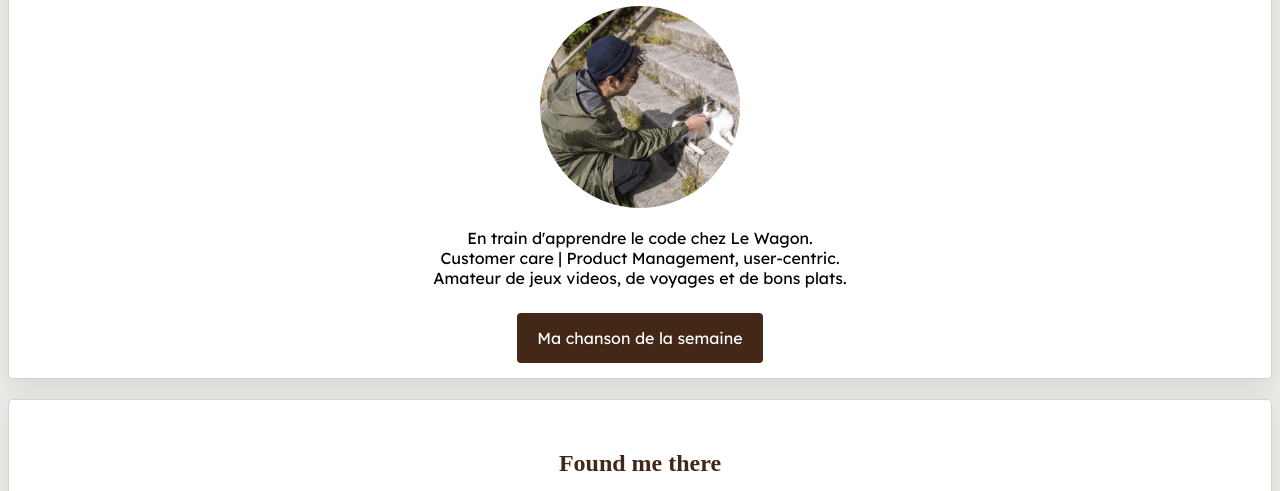
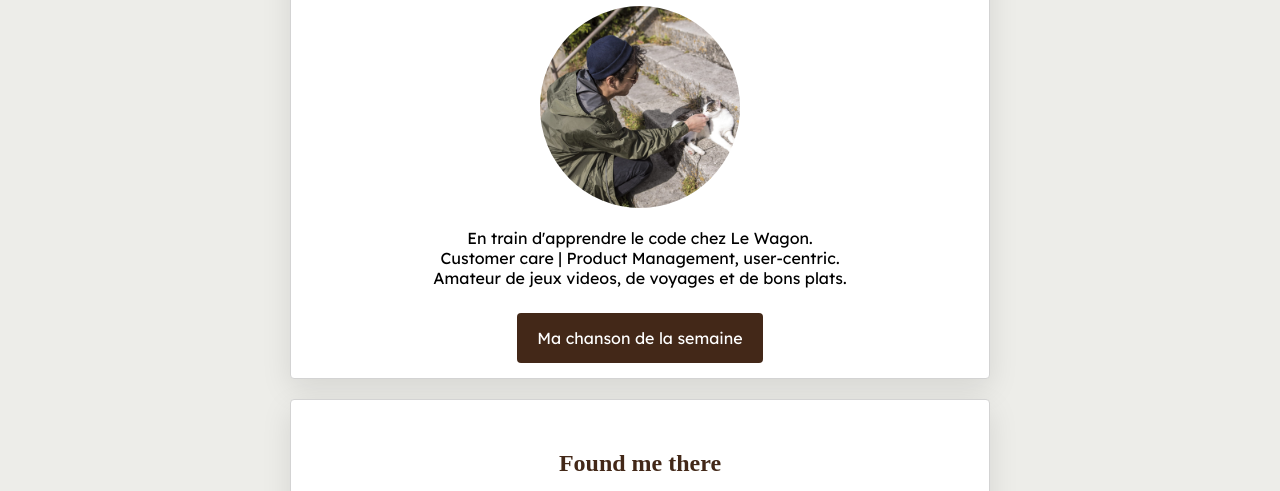
Before and after one commit to mika-sou/profile, a plain HTML site: page index.html in a window 1280 px wide. Shown: the part 134-625 px from the top of the page. Drawn offline with Linux system fonts and the light colour scheme.

Commit message:
make my profile prettier

```diff
--- a/style.css
+++ b/style.css
@@ -1,5 +1,9 @@
+.container {
+  width: 700px;
+  margin: 0 auto;
+}
+
 @media (max-width: 960px) {
-  /* Pour un écran < 960px, cette classe CSS s'applique */
   .container {
     width: 500px;
     margin: 0 auto;
@@ -7,7 +11,6 @@
 }
 
 @media (max-width: 720px) {
-  /* Pour un écran < 720px, cette classe CSS s'applique */
   .container {
     width: 500px;
     margin: 0 auto;
@@ -15,10 +18,13 @@
 }
 
 @media (max-width: 540px) {
-  /* Pour un écran < 540px, cette classe CSS s'applique */
   .container {
     width: 300px;
     margin: 0 auto;
+  }
+
+  .btn-brown {
+    padding: 15px 15px;
   }
 }
 
```
